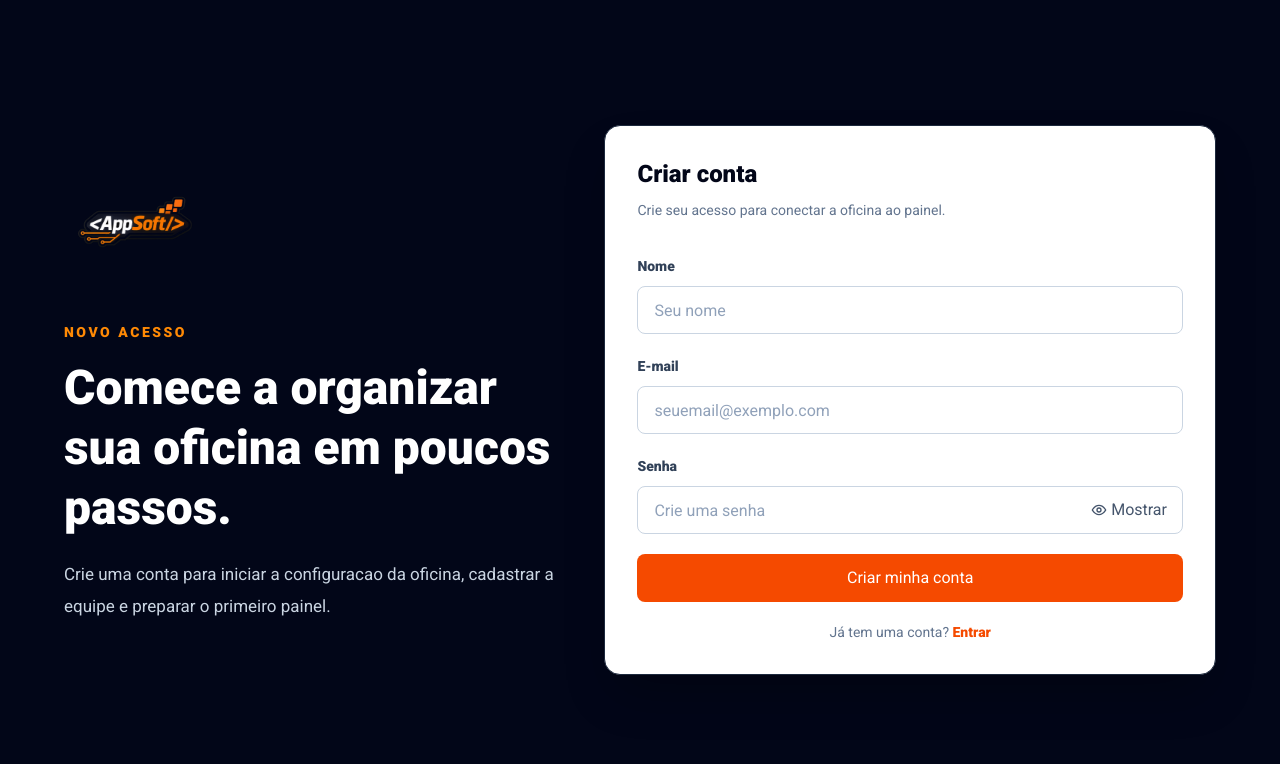
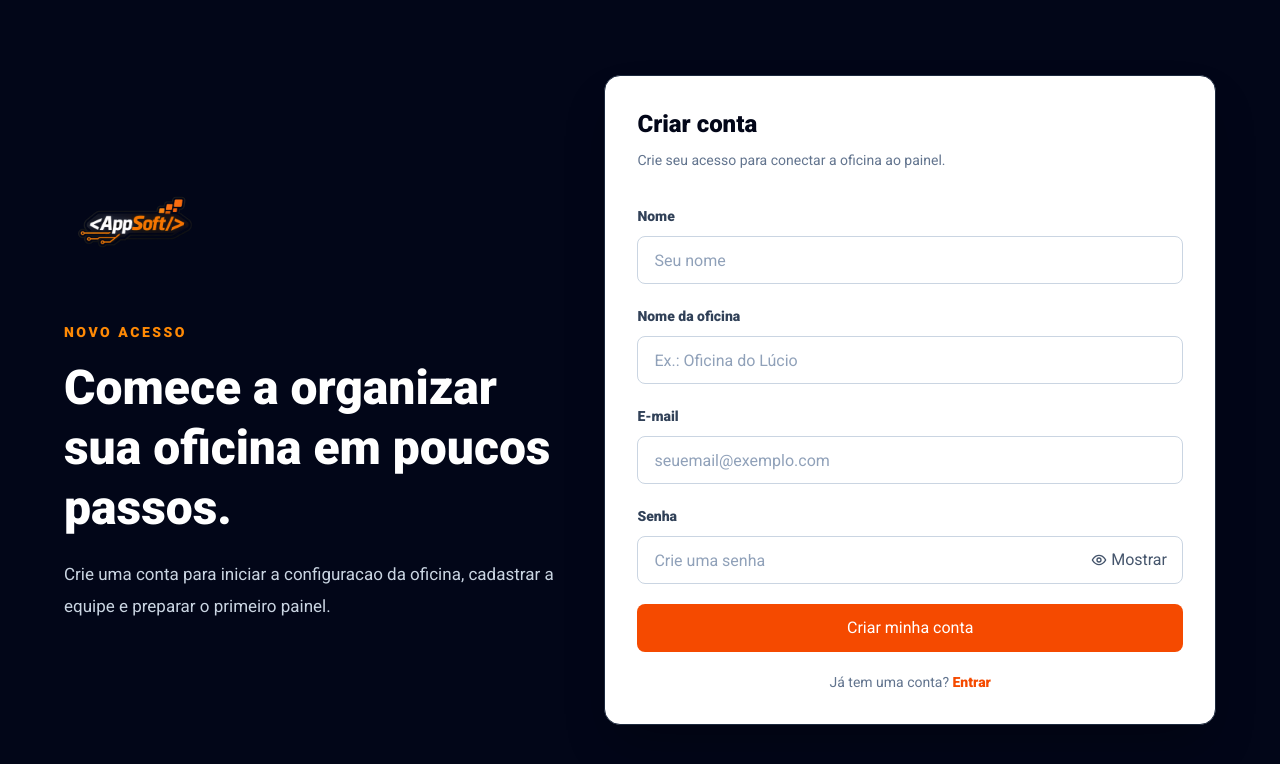
Before and after one commit to appsoft-lucio/oficinaAppSoft, a React (Vite) app in the folder frontend/: page /criar-conta in a window 1280 px wide. Shown: the top 764 px of the page. Built offline with nearby package versions, Linux system fonts and the light colour scheme; no server answers.

Commit message:
feat: collect workshop name during signup

```diff
--- a/frontend/src/components/auth/ProtectedRoute.tsx
+++ b/frontend/src/components/auth/ProtectedRoute.tsx
@@ -35,7 +35,10 @@ export default function ProtectedRoute({ children }: ProtectedRouteProps) {
       }
 
       try {
-        const oficina = await ensureUserOficina({ userId: data.user.id })
+        const oficina = await ensureUserOficina({
+          fallbackName: String(data.user.user_metadata.workshop_name || 'Minha Oficina'),
+          userId: data.user.id,
+        })
         const trialExpired = oficina.trial_ends_at
           ? new Date(oficina.trial_ends_at).getTime() <= Date.now()
           : false
--- a/frontend/src/pages/LoginPage/LoginPage.tsx
+++ b/frontend/src/pages/LoginPage/LoginPage.tsx
@@ -55,7 +55,7 @@ export default function LoginPage() {
         }
 
         const oficina = await ensureUserOficina({
-          fallbackName: 'Oficina Demonstração',
+          fallbackName: String(data.user.user_metadata.workshop_name || 'Minha Oficina'),
           userId: data.user.id,
         })
 
--- a/frontend/src/pages/RegisterPage/RegisterPage.tsx
+++ b/frontend/src/pages/RegisterPage/RegisterPage.tsx
@@ -7,6 +7,7 @@ import { supabase } from '../../lib/supabase'
 export default function RegisterPage() {
   const navigate = useNavigate()
   const [name, setName] = useState('')
+  const [workshopName, setWorkshopName] = useState('')
   const [email, setEmail] = useState('')
   const [password, setPassword] = useState('')
   const [message, setMessage] = useState('')
@@ -23,6 +24,7 @@ export default function RegisterPage() {
       options: {
         data: {
           full_name: name,
+          workshop_name: workshopName,
         },
         emailRedirectTo: `${window.location.origin}/login`,
       },
@@ -65,6 +67,15 @@ export default function RegisterPage() {
           placeholder="Seu nome"
           required
           value={name}
+        />
+        <AuthField
+          autoComplete="organization"
+          label="Nome da oficina"
+          name="workshopName"
+          onChange={setWorkshopName}
+          placeholder="Ex.: Oficina do Lúcio"
+          required
+          value={workshopName}
         />
         <AuthField
           autoComplete="email"
--- a/frontend/src/services/oficinas.ts
+++ b/frontend/src/services/oficinas.ts
@@ -13,7 +13,7 @@ export type Oficina = {
 }
 
 export async function ensureUserOficina({
-  fallbackName = 'Oficina Demonstração',
+  fallbackName = 'Minha Oficina',
   userId,
 }: EnsureUserOficinaParams) {
   const { data: oficina, error: selectError } = await supabase
```
